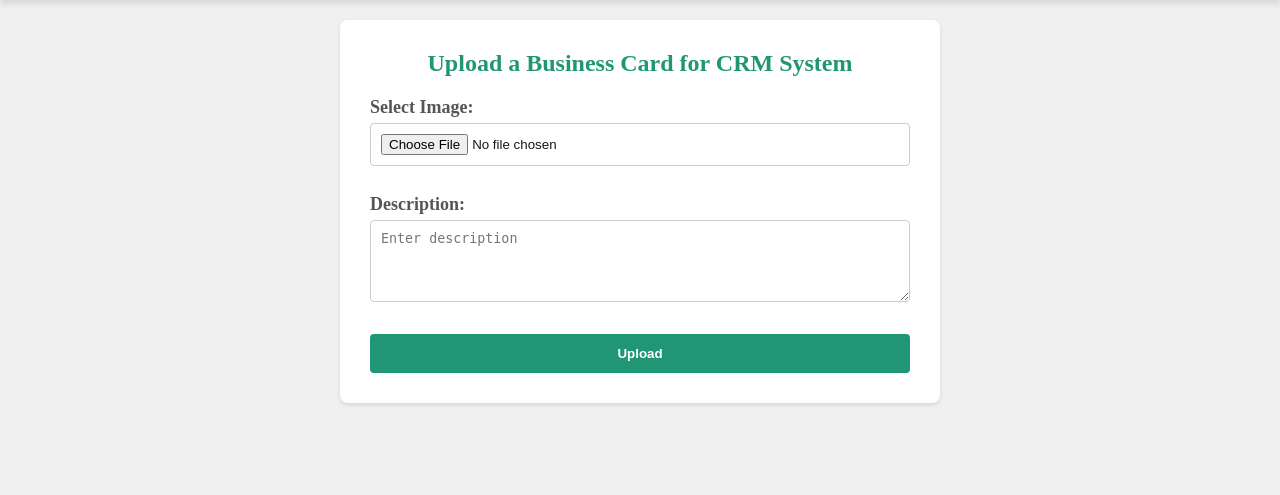
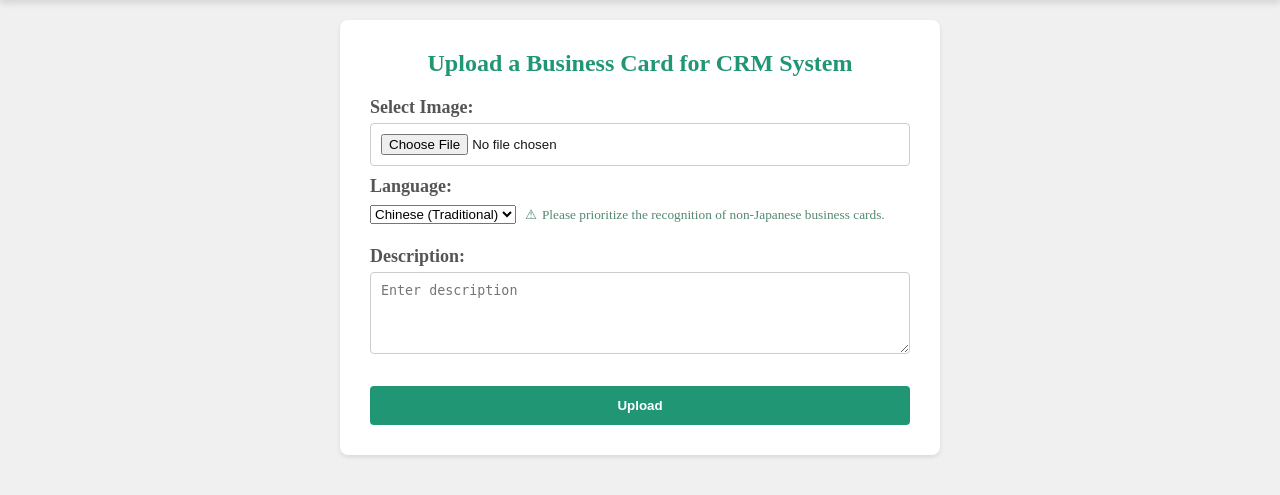
Before and after one commit to yunchien77/CRM, a Flask app: page / in a window 1280 px wide. Shown: the part 88-583 px from the top of the page. Run offline with Flask 3, Linux system fonts and the light colour scheme.

Commit message:
select language

```diff
--- a/app.py
+++ b/app.py
@@ -65,8 +65,15 @@ def upload():
         description = request.form.get('description', '')
         print("Description:", description)
 
+        # Determine OCR engine based on selected language
+        ocr_language = request.form.get('ocrLanguage', 'cht')
+        if ocr_language in ['chs', 'cht', 'eng']:
+            ocr_engine = 2
+        else:
+            ocr_engine = 1
+
         # Call OCR function from image2Text.py
-        ocr_text, file_path = ocr_image(file_path)
+        ocr_text, file_path = ocr_image(file_path, ocr_engine, ocr_language)
         session['file_path'] = file_path
 
         if ocr_text:
@@ -149,7 +156,7 @@ def confirm():
 def multiupload():
     return render_template('multiupload.html')
 
-def process_and_upload_image(file):
+def process_and_upload_image(file, ocr_engine, ocr_language):
     try:
         #filename = secure_filename(file.filename)
         filename = f"{uuid.uuid4()}_{secure_filename(file.filename)}"
@@ -157,7 +164,7 @@ def process_and_upload_image(file):
         file.save(file_path)
         print(f"{filename} is saved.")
 
-        ocr_text, file_path = ocr_image(file_path)
+        ocr_text, file_path = ocr_image(file_path, ocr_engine, ocr_language)
 
         if ocr_text:
             NAME, COMPANY, DEPART1, DEPART2, TITLE1, TITLE2, TITLE3, MOBILE1, MOBILE2, TEL1, TEL2, FAX1, FAX2, EMAIL1, EMAIL2, ADDRESS1, ADDRESS2, WEBSITE = process_business_card(ocr_text)
@@ -184,9 +191,15 @@ def upload_multi_file():
     if not os.path.exists(app.config['UPLOAD_FOLDER']):
         os.makedirs(app.config['UPLOAD_FOLDER'])
 
+    ocr_language = request.form.get('ocrLanguage', 'cht')
+    if ocr_language in ['chs', 'cht', 'eng']:
+        ocr_engine = 2
+    else:
+        ocr_engine = 1
+
     results = []
     with ThreadPoolExecutor(max_workers=5) as executor:
-        future_to_file = {executor.submit(process_and_upload_image, file): file for file in files}
+        future_to_file = {executor.submit(process_and_upload_image, file, ocr_engine, ocr_language): file for file in files}
         for future in future_to_file:
             result = future.result()
             results.append(result)
--- a/image2Text.py
+++ b/image2Text.py
@@ -49,7 +49,7 @@ def resize_image(img_path, max_size_kb=1024):
         print(f"Error resizing image: {e}")
         return None
 
-def ocr_image(img_path):
+def ocr_image(img_path, ocr_engine, ocr_language):
     # Convert HEIF to JPEG if needed
     if os.path.splitext(img_path)[1].lower() in ['.heif', '.heic']:
         jpg_path = os.path.splitext(img_path)[0] + ".jpg"
@@ -79,8 +79,10 @@ def ocr_image(img_path):
         files = {"file": ("image." + image_format, img_encoded.tobytes(), "image/" + image_format)}
         data = {
             "apikey": api_key,
-            "OCREngine": 2, # engine 1(multi-language) or 2(character)
-            "language": 'cht',  # default: eng
+            #"OCREngine": 2, # engine 1(multi-language) or 2(character)
+            #"language": 'cht',  # default: eng
+            "OCREngine": ocr_engine, # engine 1(multi-language) or 2(character)
+            "language": ocr_language
             #"isOverlayRequired": True   # provide location info
         }
 
--- a/static/content.css
+++ b/static/content.css
@@ -141,6 +141,28 @@ textarea {
     text-decoration: none;
 }
 
+/*
+small {
+    font-size: 14px;
+    color: #548870;
+    font-weight: bold;
+    margin-bottom: 8px;
+}
+*/
+
+.warning {
+    display: inline-block;
+    color: #548870;
+    padding: 5px;
+    /*font-weight: bold;*/
+}
+
+.warning::before {
+    content: "\26A0";
+    /* Unicode for warning symbol */
+    margin-right: 5px;
+}
+
 
 @media screen and (max-width: 768px) {
     .content {
--- a/templates/index.html
+++ b/templates/index.html
@@ -47,8 +47,18 @@
         <div id="upload-section">
             <div class="form-group">
                 <label for="file">Select Image:</label>
-                <input type="file" id="file" name="file"><br><br>
+                <input type="file" id="file" name="file"><br>
             </div>
+            <div class="span8">
+                <label>Language:</label>
+                <select id="ocrLanguage" name="ocrLanguage" class="form-control valid selection">
+                    <option value="chs">Chinese (Simplified)</option>
+                    <option value="cht" selected="selected">Chinese (Traditional)</option>
+                    <option value="eng">English</option>
+                    <option value="jpn">Japanese</option>
+                </select>
+                <small class="warning">Please prioritize the recognition of non-Japanese business cards.</small>
+            </div><br>
             <div class="form-group">
                 <label for="description">Description:</label>
                 <textarea id="description" name="description" rows="4"
```
Also changed, not shown: templates/multiupload.html (+13 -1 lines), token_cache.json (+5 -5 lines).
